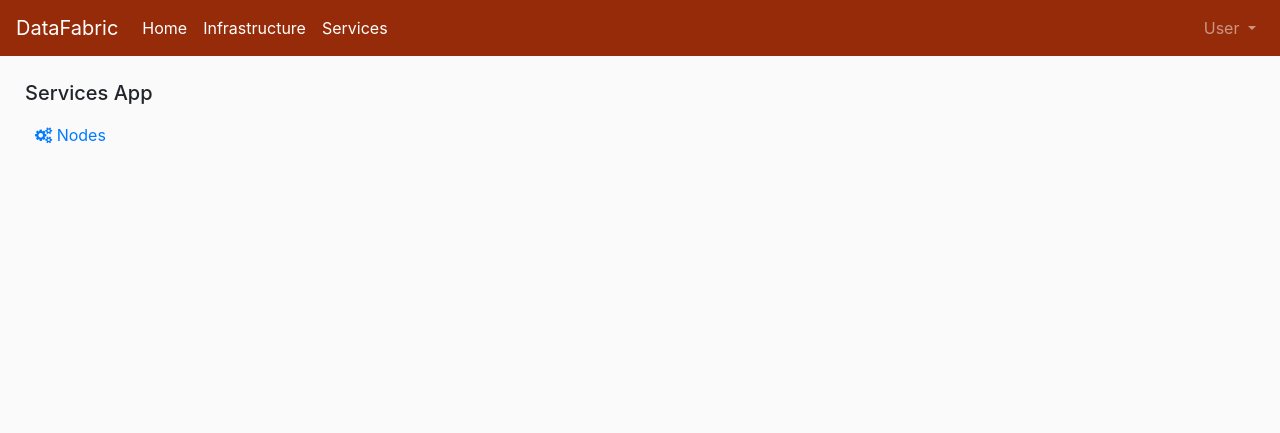
After one commit to Demo-Smart-Factory-Concordia-University/OpenFactory, a Flask app: page /infra/ in a window 1280 px wide. The commit adds this page. Shown: the top 433 px of the page. Run offline with Flask 3, Linux system fonts and the light colour scheme; a user stored in the database is signed in; tables that the repository leaves empty hold one stand-in row (values such as "Sample post"); some libraries are stand-ins or nearby versions.

Commit message:
Add sidebar

```diff
--- a/openfactory/datafabric/app/infra/nodes_view.py
+++ b/openfactory/datafabric/app/infra/nodes_view.py
@@ -19,4 +19,4 @@ class NodesList(View):
     def dispatch_request(self):
         query = select(Node)
         nodes = db.session.scalars(query)
-        return render_template("nodes.html", nodes=nodes, title='Nodes')
+        return render_template("infra/nodes/nodes_list.html", nodes=nodes, title='Nodes')
--- a/openfactory/datafabric/app/infra/routes.py
+++ b/openfactory/datafabric/app/infra/routes.py
@@ -1,8 +1,17 @@
 """
 Routes for DataFabric Infrastructure Blueprint
 """
+from flask_login import login_required
+from flask import render_template
 from . import bp
 from .nodes_view import NodesList
 
 
+@bp.route('/')
+@login_required
+def home():
+    return render_template('infra/infraBase.html',
+                           title='Infrastructure')
+
+
 bp.add_url_rule("/nodes/", view_func=NodesList.as_view("nodes"))
--- /dev/null
+++ b/openfactory/datafabric/app/infra/templates/infra/infraBase.html
@@ -0,0 +1,23 @@
+{% extends "base.html" %}
+
+{% block app_content %}
+
+  <!-- Two columns layout -->
+  <div class="container-fullwidth" style="padding: 10px;">
+    <div class="row">
+
+      <!-- Sidebar -->
+      <div class="col-lg-2" >
+        {% include 'infra/sidebar.html' %}
+      </div>
+
+      <!-- Main content -->
+      <div class="col-lg-10">
+        {% block content %}
+        {% endblock content %}
+      </div>
+
+    </div>
+  </div>
+
+{% endblock app_content %}
--- /dev/null
+++ b/openfactory/datafabric/app/infra/templates/infra/sidebar.html
@@ -0,0 +1,8 @@
+<nav id="sidebar">
+  <ul class="list-unstyled components">
+     <h5>Services App</h5>
+     <li>
+         <a href="{{ url_for('infra.nodes') }}"><i class="fa fa-cogs"></i> Nodes</a>
+     </li>
+  </ul>
+</nav>
--- a/openfactory/datafabric/app/main/templates/navbar.html
+++ b/openfactory/datafabric/app/main/templates/navbar.html
@@ -14,7 +14,7 @@
           <a class="nav-link" style="color: #FFFFFF" href="{{ url_for('main.index') }}">Home</a>
       </li>
       <li class="nav-item">
-          <a class="nav-link" style="color: #FFFFFF" href="{{ url_for('infra.nodes') }}">Nodes</a>
+          <a class="nav-link" style="color: #FFFFFF" href="{{ url_for('infra.home') }}">Infrastructure</a>
       </li>
       <li class="nav-item">
           <a class="nav-link" style="color: #FFFFFF" href="{{ url_for('services.home') }}">Services</a>
```
Also changed, not shown: openfactory/datafabric/app/infra/templates/infra/nodes/nodes_list.html (renamed from openfactory/datafabric/app/infra/templates/nodes.html, +4 -4 lines), openfactory/datafabric/app/services/templates/servicesSidebar.html (added, +9 -0 lines).
